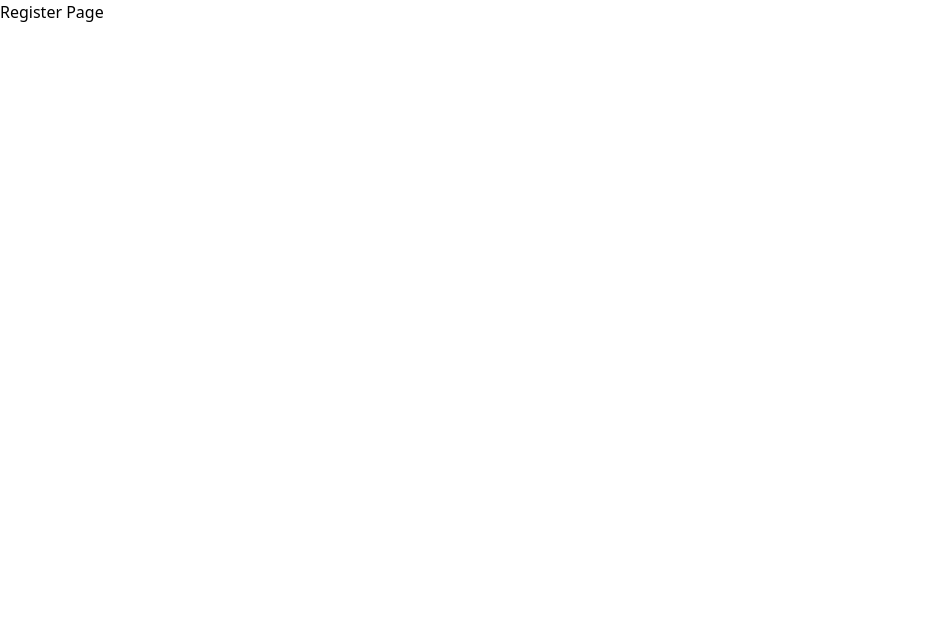
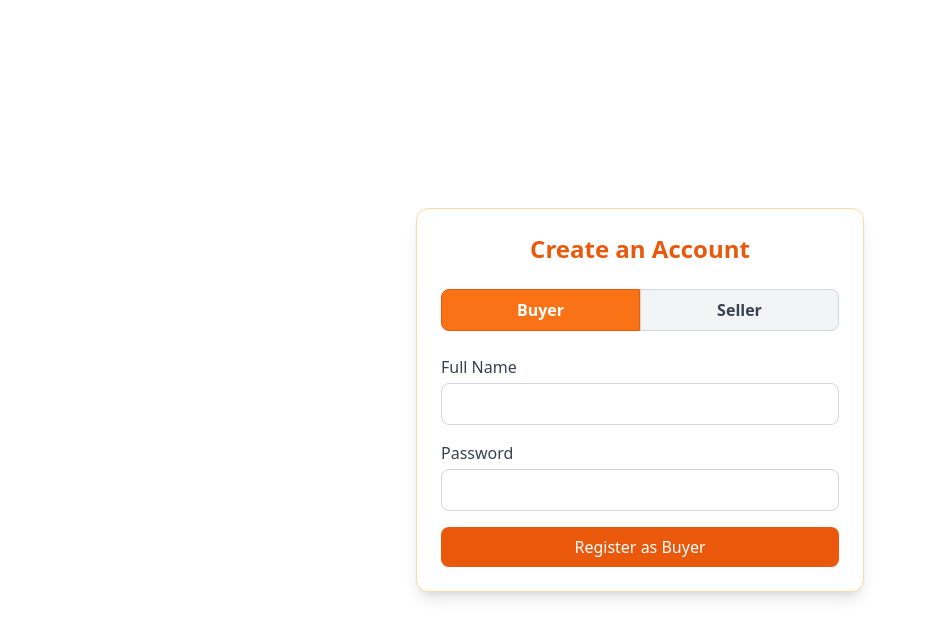
Before and after one commit to craemcode/healios, a React app in the folder frontend/: page /register in a window 1280 px wide. Shown: the top 638 px of the page, without its empty margins (0-926 px from the left). Built offline with nearby package versions, Linux system fonts and the light colour scheme; the HTML template or start-up script is replaced by a standard one.

Commit message:
login and register pages done. not connected to backend

```diff
--- a/frontend/src/App.jsx
+++ b/frontend/src/App.jsx
@@ -4,6 +4,8 @@ import api from "./api";
 import reactLogo from './assets/react.svg'
 import viteLogo from '/vite.svg'
 import Home from './pages/Home'
+import Register from './pages/Register';
+import Login from './pages/Login';
 
 function App() {
   return(
@@ -12,8 +14,8 @@ function App() {
         <Route path="/" element={<Home />} />
 
         {/* You will create these pages later */}
-        <Route path="/login" element={<h1>Login Page</h1>} />
-        <Route path="/register" element={<h1>Register Page</h1>} />
+        <Route path="/login" element={<Login/>} />
+        <Route path="/register" element={<Register/>} />
         <Route path="/about" element={<h1>About Us</h1>} />
       </Routes>
     </BrowserRouter>
--- /dev/null
+++ b/frontend/src/pages/Login.jsx
@@ -0,0 +1,88 @@
+import { useState } from "react";
+
+export default function Login() {
+  const [type, setType] = useState("buyer"); // buyer | seller
+  const [form, setForm] = useState({
+    name: "",
+    password: "",
+  });
+
+  const handleSubmit = (e) => {
+    e.preventDefault();
+
+    // TEMP: print to console (we connect to backend later)
+    console.log("Logging in as:", type);
+    console.log(form);
+  };
+
+  return (
+    <div className="min-h-screen bg-white flex items-center justify-center p-4">
+      <div className="w-full max-w-md bg-white rounded-xl shadow-lg p-6 border border-orange-200">
+
+        {/* Title */}
+        <h2 className="text-2xl font-bold text-center text-orange-600 mb-6">
+          Login to Healios
+        </h2>
+
+        {/* Toggle Buttons */}
+        <div className="flex mb-6">
+          <button
+            onClick={() => setType("buyer")}
+            className={`flex-1 py-2 font-semibold border rounded-l-lg ${
+              type === "buyer"
+                ? "bg-orange-500 text-white border-orange-600"
+                : "bg-gray-100 text-gray-700 border-gray-300"
+            }`}
+          >
+            Buyer
+          </button>
+
+          <button
+            onClick={() => setType("seller")}
+            className={`flex-1 py-2 font-semibold border rounded-r-lg ${
+              type === "seller"
+                ? "bg-orange-500 text-white border-orange-600"
+                : "bg-gray-100 text-gray-700 border-gray-300"
+            }`}
+          >
+            Seller
+          </button>
+        </div>
+
+        {/* Form */}
+        <form onSubmit={handleSubmit} className="space-y-4">
+
+          {/* Name */}
+          <div>
+            <label className="block font-medium text-gray-700">Full Name</label>
+            <input
+              type="text"
+              required
+              onChange={(e) => setForm({ ...form, name: e.target.value })}
+              className="w-full mt-1 p-2 border border-gray-300 rounded-lg focus:outline-none focus:border-orange-500"
+            />
+          </div>
+
+          {/* Password */}
+          <div>
+            <label className="block font-medium text-gray-700">Password</label>
+            <input
+              type="password"
+              required
+              onChange={(e) => setForm({ ...form, password: e.target.value })}
+              className="w-full mt-1 p-2 border border-gray-300 rounded-lg focus:outline-none focus:border-orange-500"
+            />
+          </div>
+
+          {/* Submit Button */}
+          <button
+            type="submit"
+            className="w-full py-2 bg-orange-600 text-white rounded-lg hover:bg-orange-700 transition"
+          >
+            Login as {type === "buyer" ? "Buyer" : "Seller"}
+          </button>
+        </form>
+      </div>
+    </div>
+  );
+}
--- /dev/null
+++ b/frontend/src/pages/Register.jsx
@@ -0,0 +1,102 @@
+import { useState } from "react";
+
+export default function Register() {
+  const [type, setType] = useState("buyer"); // buyer | seller
+  const [form, setForm] = useState({
+    name: "",
+    company_name: "",
+    password: "",
+  });
+
+  const handleSubmit = (e) => {
+    e.preventDefault();
+
+    // TEMP: print to console (later we send to backend)
+    console.log("Registering as:", type);
+    console.log(form);
+  };
+
+  return (
+    <div className="min-h-screen bg-white flex items-center justify-center p-4">
+      <div className="w-full max-w-md bg-white rounded-xl shadow-lg p-6 border border-orange-200">
+
+        {/* Title */}
+        <h2 className="text-2xl font-bold text-center text-orange-600 mb-6">
+          Create an Account
+        </h2>
+
+        {/* Switcher */}
+        <div className="flex mb-6">
+          <button
+            onClick={() => setType("buyer")}
+            className={`flex-1 py-2 font-semibold border rounded-l-lg ${
+              type === "buyer"
+                ? "bg-orange-500 text-white border-orange-600"
+                : "bg-gray-100 text-gray-700 border-gray-300"
+            }`}
+          >
+            Buyer
+          </button>
+
+          <button
+            onClick={() => setType("seller")}
+            className={`flex-1 py-2 font-semibold border rounded-r-lg ${
+              type === "seller"
+                ? "bg-orange-500 text-white border-orange-600"
+                : "bg-gray-100 text-gray-700 border-gray-300"
+            }`}
+          >
+            Seller
+          </button>
+        </div>
+
+        {/* Form */}
+        <form onSubmit={handleSubmit} className="space-y-4">
+
+          {/* Name field */}
+          <div>
+            <label className="block font-medium text-gray-700">Full Name</label>
+            <input
+              type="text"
+              required
+              onChange={(e) => setForm({ ...form, name: e.target.value })}
+              className="w-full mt-1 p-2 border border-gray-300 rounded-lg focus:outline-none focus:border-orange-500"
+            />
+          </div>
+
+          {/* Seller-only field */}
+          {type === "seller" && (
+            <div>
+              <label className="block font-medium text-gray-700">Company Name</label>
+              <input
+                type="text"
+                required
+                onChange={(e) => setForm({ ...form, company_name: e.target.value })}
+                className="w-full mt-1 p-2 border border-gray-300 rounded-lg focus:outline-none focus:border-orange-500"
+              />
+            </div>
+          )}
+
+          {/* Password field */}
+          <div>
+            <label className="block font-medium text-gray-700">Password</label>
+            <input
+              type="password"
+              required
+              onChange={(e) => setForm({ ...form, password: e.target.value })}
+              className="w-full mt-1 p-2 border border-gray-300 rounded-lg focus:outline-none focus:border-orange-500"
+            />
+          </div>
+
+          {/* Submit */}
+          <button
+            type="submit"
+            className="w-full py-2 bg-orange-600 text-white rounded-lg hover:bg-orange-700 transition"
+          >
+            Register as {type === "buyer" ? "Buyer" : "Seller"}
+          </button>
+        </form>
+      </div>
+    </div>
+  );
+}
```
